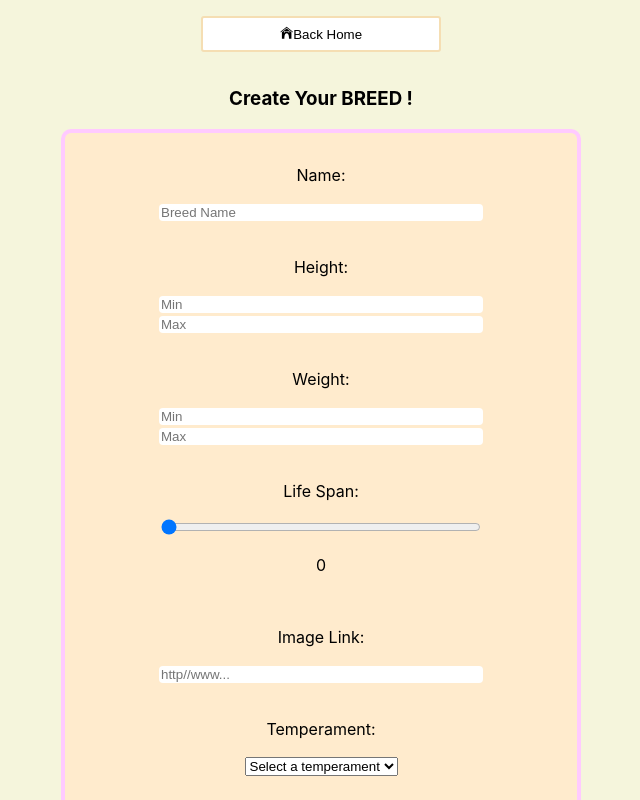
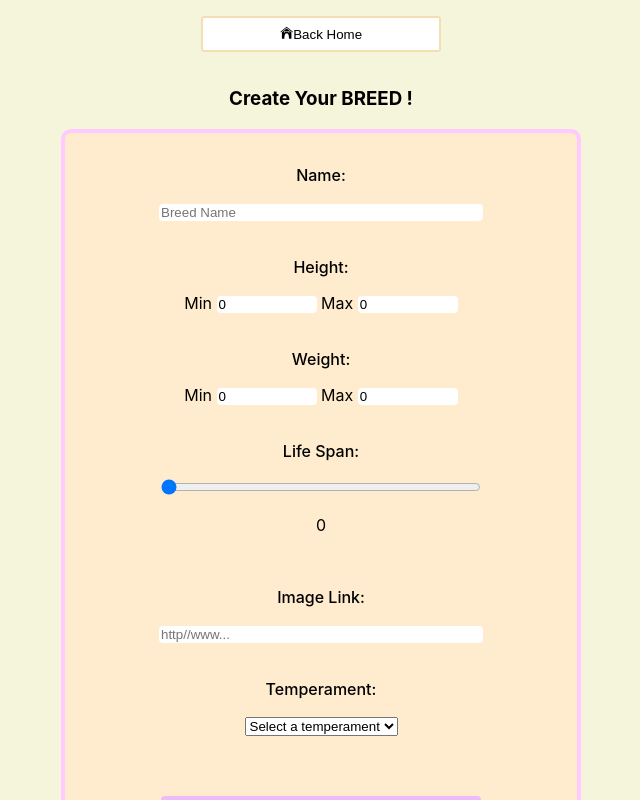
Before and after one commit to lucasbeck1/Dogs_WebPage, a React (Create React App) app in the folder client/: page /create in a window 1280 px wide. Shown: the top 800 px of the page, without its empty margins (319-959 px from the left). Built offline with nearby package versions, Linux system fonts and the light colour scheme.

Commit message:
Update_19

```diff
--- a/client/src/Components/createForm/createForm.jsx
+++ b/client/src/Components/createForm/createForm.jsx
@@ -21,10 +21,10 @@ export default function CreateForm (){
     const [input, setInput] = useState({
         name:'',
         image: '',
-        height_min: '',
-        height_max: '',
-        weight_min: '',
-        weight_max: '',
+        height_min: '0',
+        height_max: '0',
+        weight_min: '0',
+        weight_max: '0',
         life_span: '0',
         temperament: []
     });
@@ -118,10 +118,10 @@ export default function CreateForm (){
             setInput({
                 name:'',
                 image: '',
-                height_min: '',
-                height_max: '',
-                weight_min: '',
-                weight_max: '',
+                height_min: '0',
+                height_max: '0',
+                weight_min: '0',
+                weight_max: '0',
                 life_span: '0',
                 temperament: []
             });
@@ -133,6 +133,7 @@ export default function CreateForm (){
             alert('Please complete all the cases');
         }
     };
+
 
 
     return(
@@ -147,7 +148,7 @@ export default function CreateForm (){
 
             <div className={s.form}>
                 <form onSubmit={e=> handleSubmit(e)}>
-                    <p>Name: </p>
+                    <p className={s.textBold}>Name: </p>
                     <input
                     type='text'
                     value={input.name}
@@ -162,8 +163,9 @@ export default function CreateForm (){
                         <br/>
                     </div>)}
 
-                    <p>Height: </p>
 
+                    <p className={s.textBold}>Height: </p>
+                    <span> Min </span>
                     <input
                     type='number'
                     min="1"
@@ -173,9 +175,11 @@ export default function CreateForm (){
                     name='height_min'
                     placeholder='Min'
                     onChange={e => handleChange(e)}
-                    className={s.inputs1}
+                    className={s.inputs2}
                     />
 
+
+                    <span> Max </span>
                     <input
                     type='number'
                     min={parseInt(input.height_min) + 1}
@@ -185,8 +189,9 @@ export default function CreateForm (){
                     name='height_max'
                     placeholder='Max'
                     onChange={e => handleChange(e)}
-                    className={s.inputs1}
+                    className={s.inputs2}
                     />
+
 
 
                     {error.height ? (<p className={s.error}>{error.height}</p>) :
@@ -196,7 +201,8 @@ export default function CreateForm (){
                     }
 
 
-                    <p>Weight: </p>
+                    <p className={s.textBold}>Weight: </p>
+                    <span> Min </span>
                     <input
                     type='number'
                     min="1"
@@ -206,9 +212,10 @@ export default function CreateForm (){
                     name='weight_min'
                     placeholder='Min'
                     onChange={e => handleChange(e)}
-                    className={s.inputs1}
+                    className={s.inputs2}
                     />
 
+                    <span> Max </span>
                     <input
                     type='number'
                     min={parseInt(input.weight_min) + 1}
@@ -218,8 +225,9 @@ export default function CreateForm (){
                     name='weight_max'
                     placeholder='Max'
                     onChange={e => handleChange(e)}
-                    className={s.inputs1}
+                    className={s.inputs2}
                     />
+
 
                     {error.weight ? (<p className={s.error}>{error.weight}</p>) :
                         (<div>
@@ -228,7 +236,7 @@ export default function CreateForm (){
                     }
 
 
-                    <p>Life Span: </p>
+                    <p className={s.textBold}>Life Span: </p>
                     <input
                     type='range'
                     min="0"
@@ -254,7 +262,7 @@ export default function CreateForm (){
                     }
 
 
-                    <p>Image Link: </p>
+                    <p className={s.textBold}>Image Link: </p>
                     <input
                     type='url'
                     value={input.image}
@@ -270,15 +278,15 @@ export default function CreateForm (){
                     </div>)}
 
 
-                    <p>Temperament: </p>
-                    {
-                    <select id='SelectGenres' onChange={e=> handleSelect(e)} defaultValue={'DEFAULT'}>
-                        <option value='DEFAULT' disabled>Select a temperament</option>
+                    <p className={s.textBold}>Temperament: </p>
+
+                    <select id='SelectGenres' onChange={e=> handleSelect(e)} defaultValue={'DEFAULT'} >
+                        <option key={'default'} value='DEFAULT' disabled>Select a temperament</option>
                         {tempList.map((el)=>(
-                            <option key={`${el}1`} value={el} name={el}>{el}</option>
+                           <option key={`${el} - 1`} value={el} name={el}>{el}</option>
                         ))}
                     </select>
-                    }
+
 
                     {error.temperament ? (<p className={s.error}>{error.temperament}</p>) :
                     (<div>
@@ -289,12 +297,10 @@ export default function CreateForm (){
                     <div className={s.listTemp}>
                     {tempList.map((gen => (
                         input.temperament.includes(gen) ?
-                        (<div key={`${gen}`}>
-                            <button className={s.btnTempON} onClick={e => handleDeSelect(e)} value={gen}>{gen}</button>
-                        </div>)
+                        (<button key={`${gen} - 2`} className={s.btnTempON} onClick={e => handleDeSelect(e)} value={gen}>{gen}</button>)
                         :
-                        (<>
-                        </>)
+                        (<React.Fragment key={`${gen} - 3`}>
+                        </React.Fragment>)
                     )))}
                     </div>
                     }
@@ -314,7 +320,7 @@ export default function CreateForm (){
 
 
             <div className={s.dogPreview}>
-                <p>Dog Preview</p>
+                <p className={s.textBold}>Dog Preview</p>
                 <Card
                 id='NO LINK'
                 name={input.name? (input.name) : ('YOUR DOG')}
--- a/client/src/Components/createForm/createForm.module.css
+++ b/client/src/Components/createForm/createForm.module.css
@@ -83,10 +83,19 @@
     border-radius: 4px;
 }
 
+
+.textBold{
+    /* font-weight: bold; */
+    font-weight: 500;
+}
+
 .inputs1{
     width: 20rem;
 }
 
+.inputs2{
+    width: 6rem;
+}
 
 
 
--- a/client/src/Components/landing/landing.jsx
+++ b/client/src/Components/landing/landing.jsx
@@ -21,7 +21,7 @@ export default function Landing(){
                 <div className={s.textContainer}>
                     <h2>Lucky DOG</h2>
                     <h4>The Dog Breeds Encyclopedia</h4>
-                    <Link exact to='/home' >
+                    <Link to='/home' >
                         <button className={s.btnStart}>START</button>
                     </Link>
                 </div>
@@ -51,12 +51,11 @@ tema oscuro, colores:
     --chakra-colors-gray-700: #2D3748;
     --chakra-colors-gray-800: #1A202C;
     --chakra-colors-gray-900: #171923;
-fondo en imagenes - Grade - Cors?,
+fondo en imagenes - Grade - Cors error,
 responsive,
 previsualizacion loading
 create form: ranges veritcal y dinamicos
 clases para los colores y botones
-quitar warnings
 -
 test
 eliminar razas,
--- a/client/src/Components/sideBar/sideBar.jsx
+++ b/client/src/Components/sideBar/sideBar.jsx
@@ -1,4 +1,4 @@
-import React, { useState } from "react";
+import React from "react";
 import { useDispatch, useSelector } from "react-redux";
 import { getBreeds, filters, orders } from '../../Redux/actions';
 
@@ -10,7 +10,6 @@ export default function SideBar({CurrentPage}){
 
     const dispatch = useDispatch();
     const temperaments = useSelector(state => state.temperaments)
-    const [order, setOrder] = useState('NO Order');
 
 
     // Button Functions
@@ -24,8 +23,6 @@ export default function SideBar({CurrentPage}){
         e.preventDefault();
         dispatch(orders(e.target.value));
         CurrentPage(1);
-        setOrder(`Order ${e.target.value}`);
-        // El estado es necesario porque al aplicar un sort, a diferecia de un filter, React no detecta cambios en nuestro estado y por eso no se actualizaría
         document.getElementById('name').selectedIndex = 'DEFAULT';
         document.getElementById('weight').selectedIndex = 'DEFAULT';
     };
@@ -40,6 +37,7 @@ export default function SideBar({CurrentPage}){
 
 
     return(
+        <>
         <div className={s.nav}>
             <button onClick={e => clearFilters(e)} className={s.btn}>
                 Clear  {Vectors.clean}
@@ -74,5 +72,6 @@ export default function SideBar({CurrentPage}){
                 <option value='Low weight'>Low Weight</option>
             </select>
         </div>
+        </>
     )
 };
```
